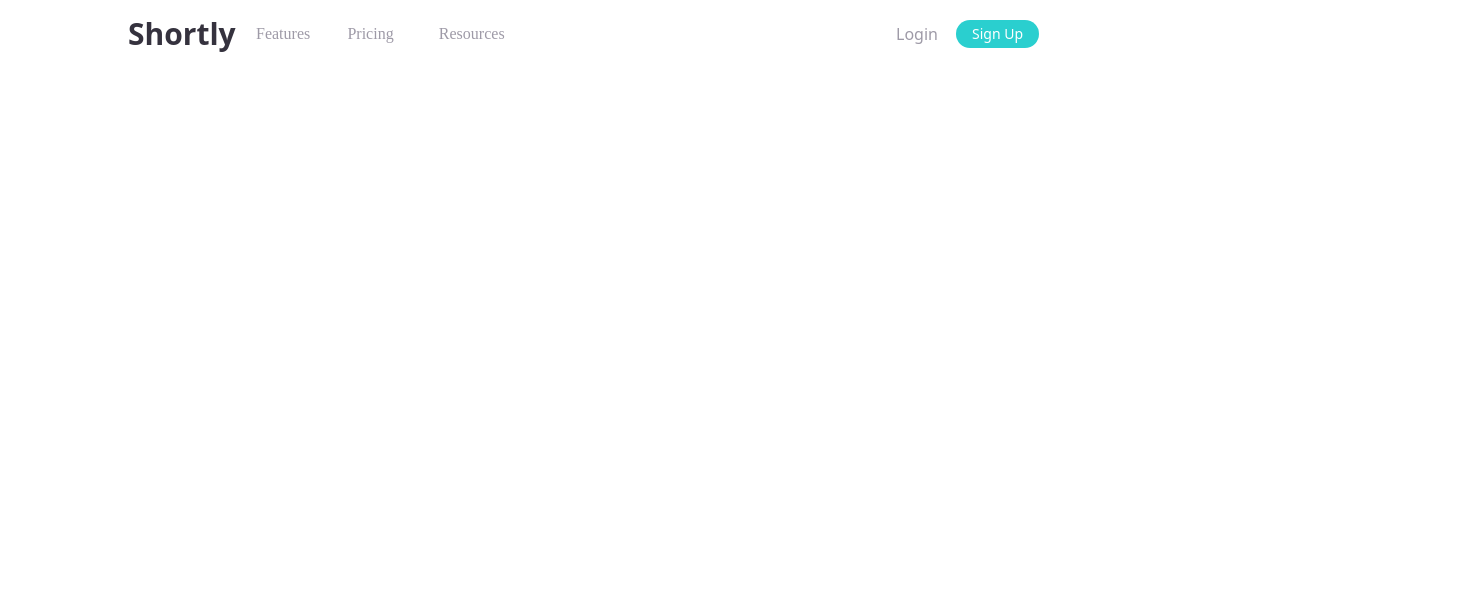
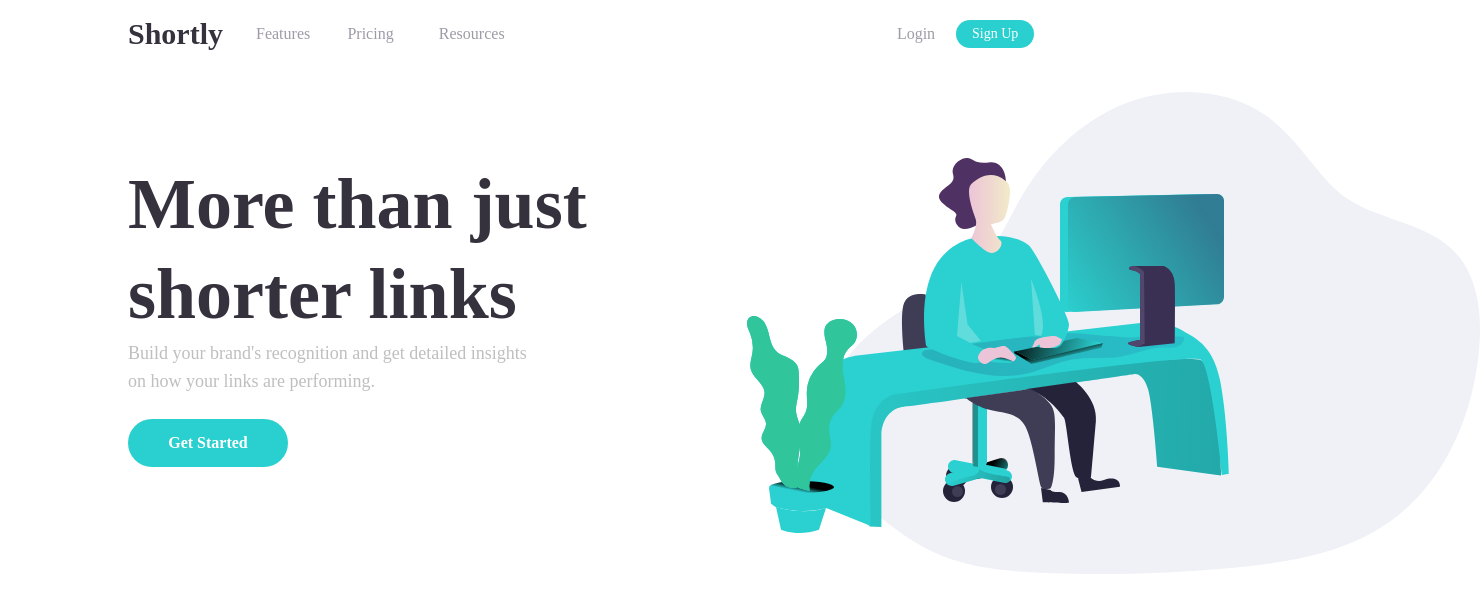
Before and after one commit to YaSh8202/Shortly-URL-Shortner, a React (Create React App) app: page / in a window 1280 px wide. Shown: the top 612 px of the page, 1480 px wide, since content can reach past the window. Built offline with nearby package versions, Linux system fonts and the light colour scheme.

Commit message:
Hero.js added

```diff
--- a/src/App.js
+++ b/src/App.js
@@ -1,10 +1,12 @@
 import './App.css';
+import Hero from './components/Hero/Hero';
 import NavBar from './components/NavBar/NavBar';
 
 function App() {
   return (
-    <div>
+    <div className=' font-body flex flex-col'>
       <NavBar />
+      <Hero />
     </div>
   )
 }
--- /dev/null
+++ b/src/components/Hero/Hero.js
@@ -0,0 +1,27 @@
+import React from "react";
+import { HeroImage } from "../AllSvgs";
+
+const Hero = () => {
+  return (
+    <div className="  w-4/5 m-auto mt-5 grid grid-cols-6 ">
+      <main className="flex flex-col justify-center col-span-3">
+        <h1 className=" text-veryDarkBlue leading-tight font-bold text-7xl">
+          More than just shorter links
+        </h1>
+        <p className="text-lg w-4/5 text-gray">
+          Build your brand's recognition and get detailed insights on how your
+          links are performing.
+        </p>
+        <button className="font-bold w-40 text-base mt-6 text-white bg-cyan rounded-full px-6 py-3 hover:opacity-60">
+          Get Started
+        </button>
+      </main>
+      <div className="col-span-1"></div>
+      <div className=" relative right-16 top-5 col-span-2">
+        <HeroImage />
+      </div>
+    </div>
+  );
+};
+
+export default Hero;
--- a/src/components/NavBar/NavBar.js
+++ b/src/components/NavBar/NavBar.js
@@ -7,7 +7,7 @@ const NavBar = () => {
         Shortly
       </h2>
       <nav className=" col-span-5  items-center  ">
-        <ul className=" font-body grid grid-cols-7 items-center text-grayishViolet">
+        <ul className=" grid grid-cols-7 items-center text-grayishViolet">
           <li>
             <button className="inline-block cursor-pointer hover:text-veryDarkBlue hover:font-bold">
               Features
```
